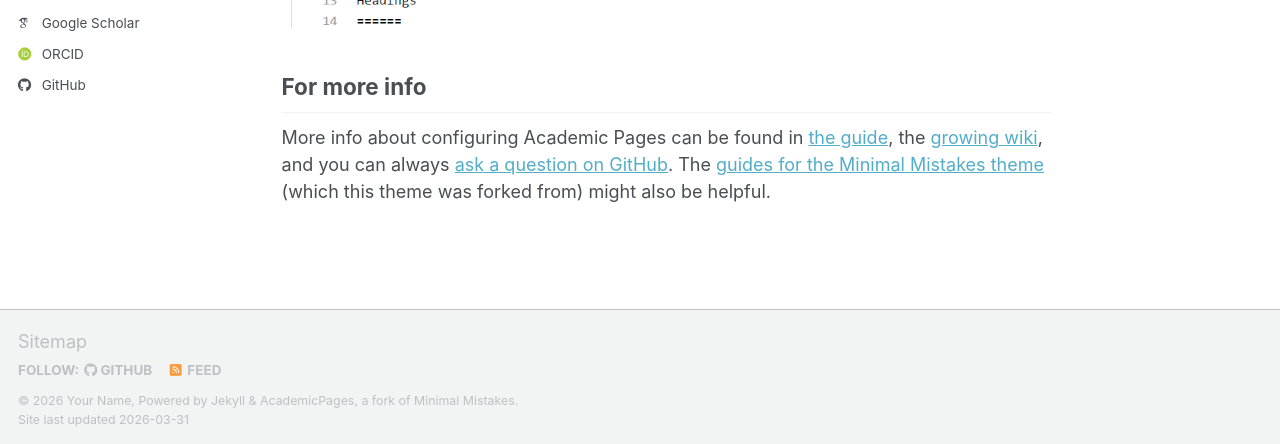
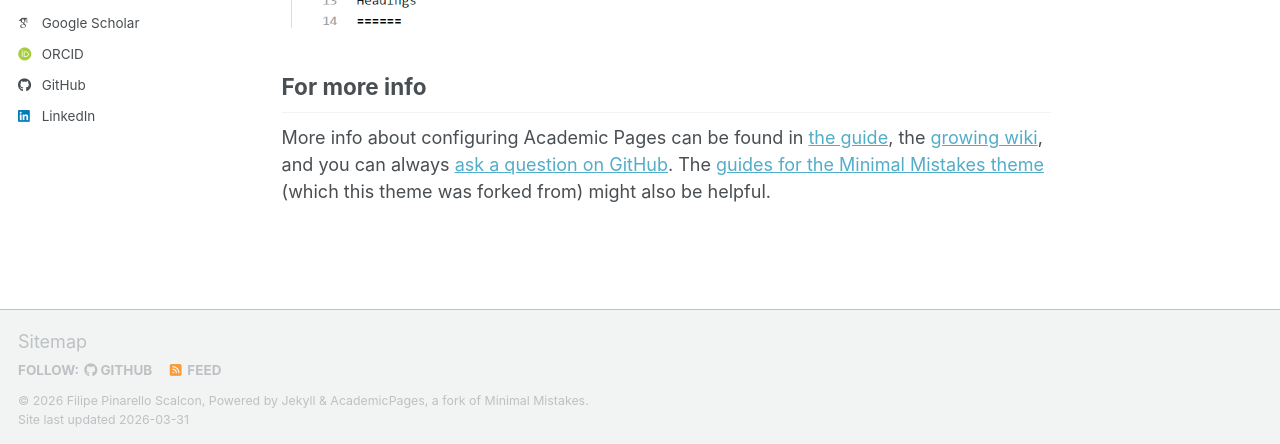
Before and after one commit to fpscalcon/fpscalcon.github.io, a Jekyll site: the page built from _pages/about.md, in a window 1280 px wide and 900 px high, scrolled down 2720 px. Shown: the part 453-897 px from the top of the window. Built offline with Jekyll 4.4.1, drawn with Linux system fonts in a browser that asks for light colours; some web fonts are replaced; a script bundle is joined from its source files by our own code; library files that are not in the unit come from our copies.

Commit message:
Update _config.yml

```diff
--- a/_config.yml
+++ b/_config.yml
@@ -11,12 +11,12 @@
 site_theme               : "default" # The available themes options are "default", "air", "sunrise", "mint", "dirt" and "contrast"
 title                    : "Filipe Pinarello Scalcon"
 title_separator          : "-"
-name                     : &name "Your Name"
+name                     : &name "Filipe Pinarello Scalcon"
 description              : &description "Research Associate @ University of Calgary"   # Update this with a general description of your site, this is the default if not overridden by a page
-url                      : https://academicpages.github.io # The base hostname & protocol for your site e.g. "https://[your GitHub username].github.io",
+url                      : https://fpscalcon.github.io/ # The base hostname & protocol for your site e.g. "https://[your GitHub username].github.io",
                                                            # or if you already have some other page hosted on Github then use "https://[your GitHub username].github.io/[Your Repo Name]"
 baseurl                  : "" # the subpath of your site, e.g. "/blog"
-repository               : "academicpages/academicpages.github.io"
+repository               : "fpscalcon/fpscalcon.github.io/"
 
 # Site Author - The following control what appear as part of the author content on the side bar.
 #               If a field is blank the icon and link will not appear, otherwise it will be shown.
@@ -51,7 +51,7 @@
   bitbucket        : # Username - Update with your username on the site
   codepen          : # Username
   dribbble         : # Username
-  github           : "academicpages"
+  github           : "fpscalcon"
   kaggle           : # Username
   stackoverflow    : # User number or user number and name (i.e., use "1" or "1/jeff-atwood")
 
@@ -66,7 +66,7 @@
   keybase          : # Username
   instagram        : # Username
   lastfm           : # Username
-  linkedin         : # Username
+  linkedin         : "fpscalcon"
   mastodon         : # URL
   medium           : # URL
   pinterest        : # Username
```
